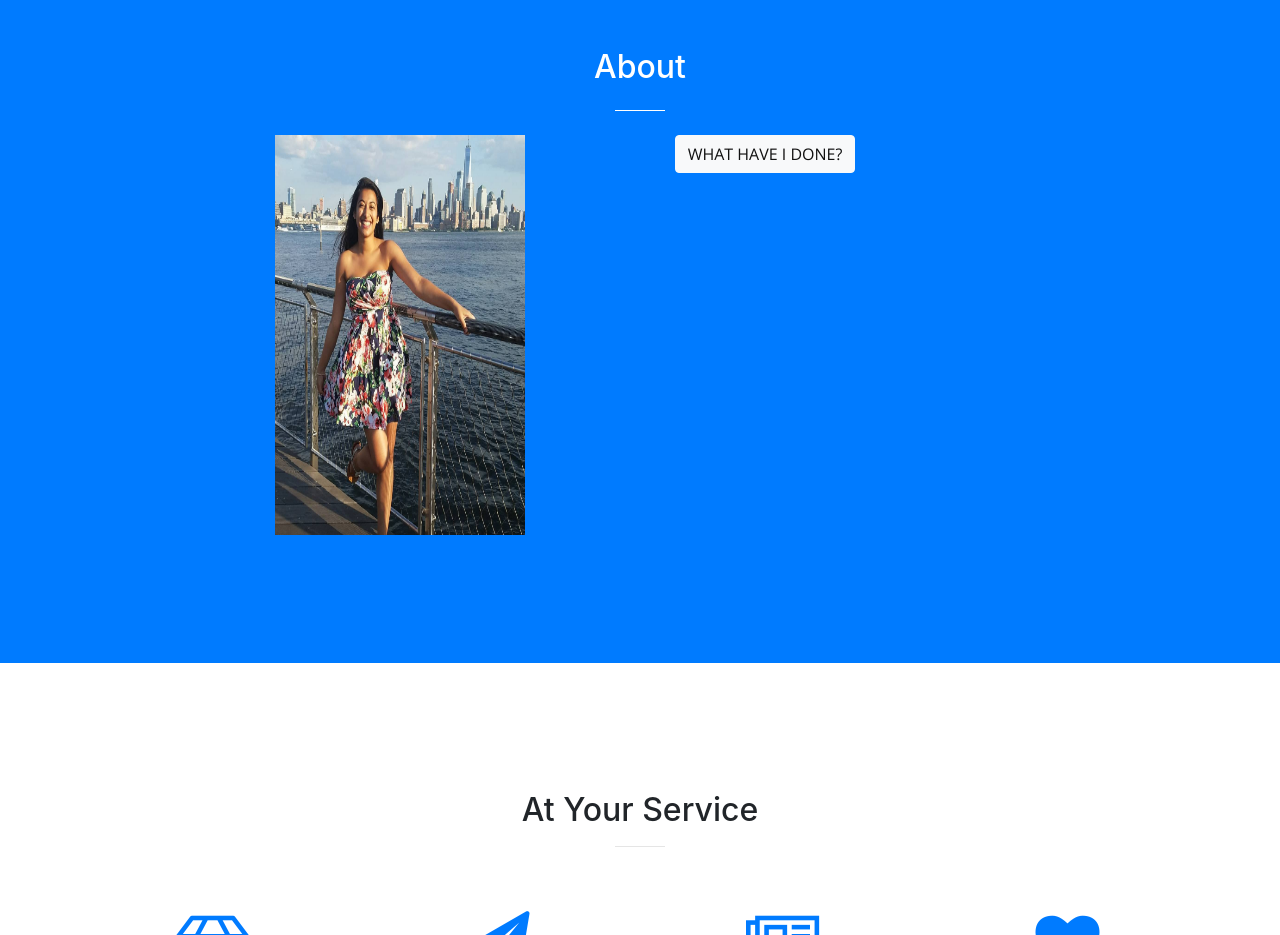
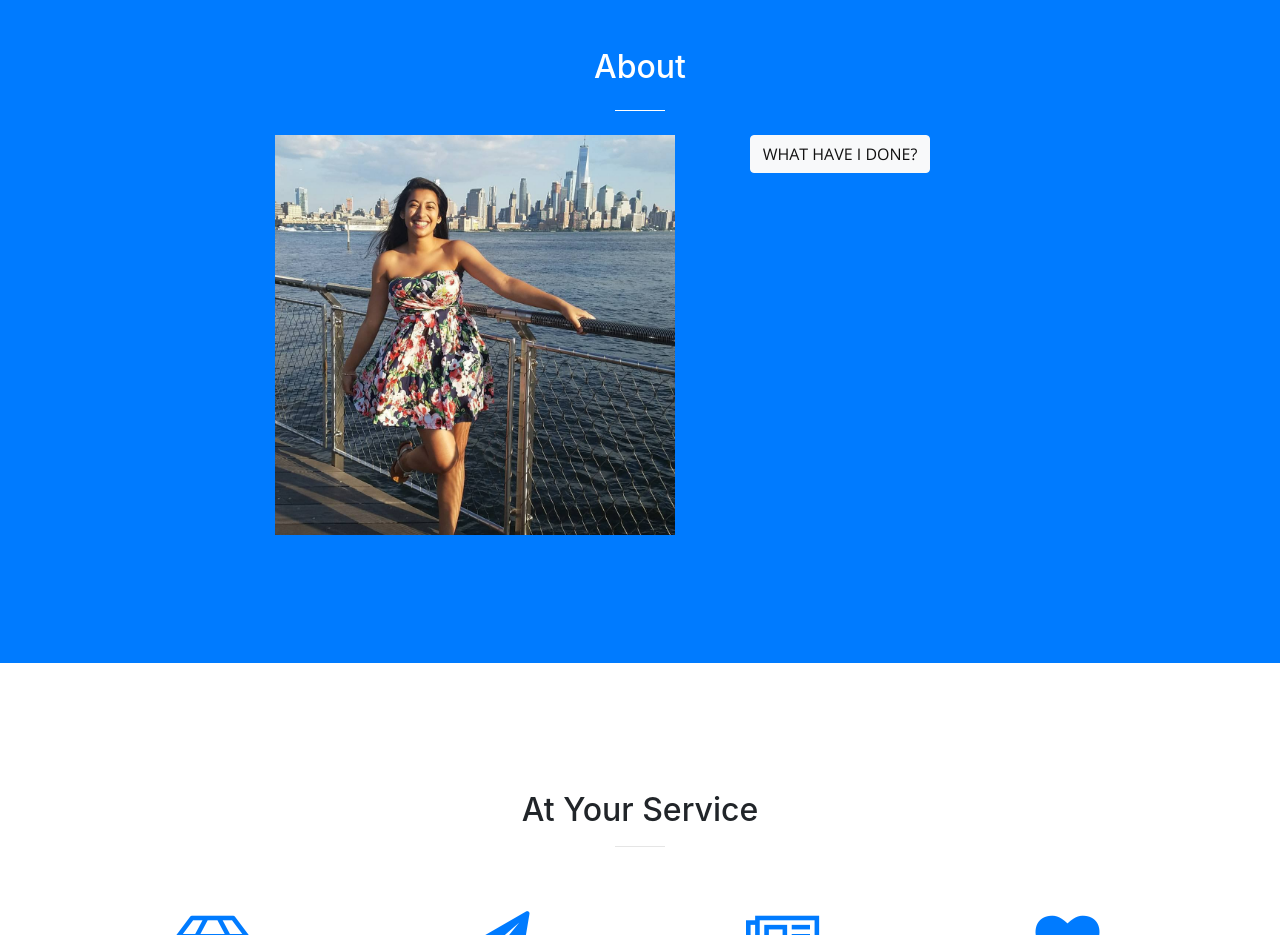
Before and after one commit to ShreyaSethi/shreyasethi.github.io, a website with bundled scripts: page index.html in a window 1280 px wide. Shown: the part 880-1815 px from the top of the page. Built offline with nearby package versions, Linux system fonts and the light colour scheme.

Commit message:
Update index.html

```diff
--- a/index.html
+++ b/index.html
@@ -77,7 +77,7 @@
             <div class="col-lg-8 mx-auto text-center">
             <h2 class="section-heading text-white">About</h2>
             <hr class="light my-4">
-            <img src= img/ShreyaSethi.jpg alt= "My Picture" width= "250" height= "400" align="left">
+            <img src= img/ShreyaSethi.jpg alt= "My Picture" width= "400" height= "400" align="left">
             <p class="text-faded mb-4" align="right"></p>
             <a class="btn btn-light btn-xl js-scroll-trigger" href="#endeavors">What have I done?</a>
           </div>
```
